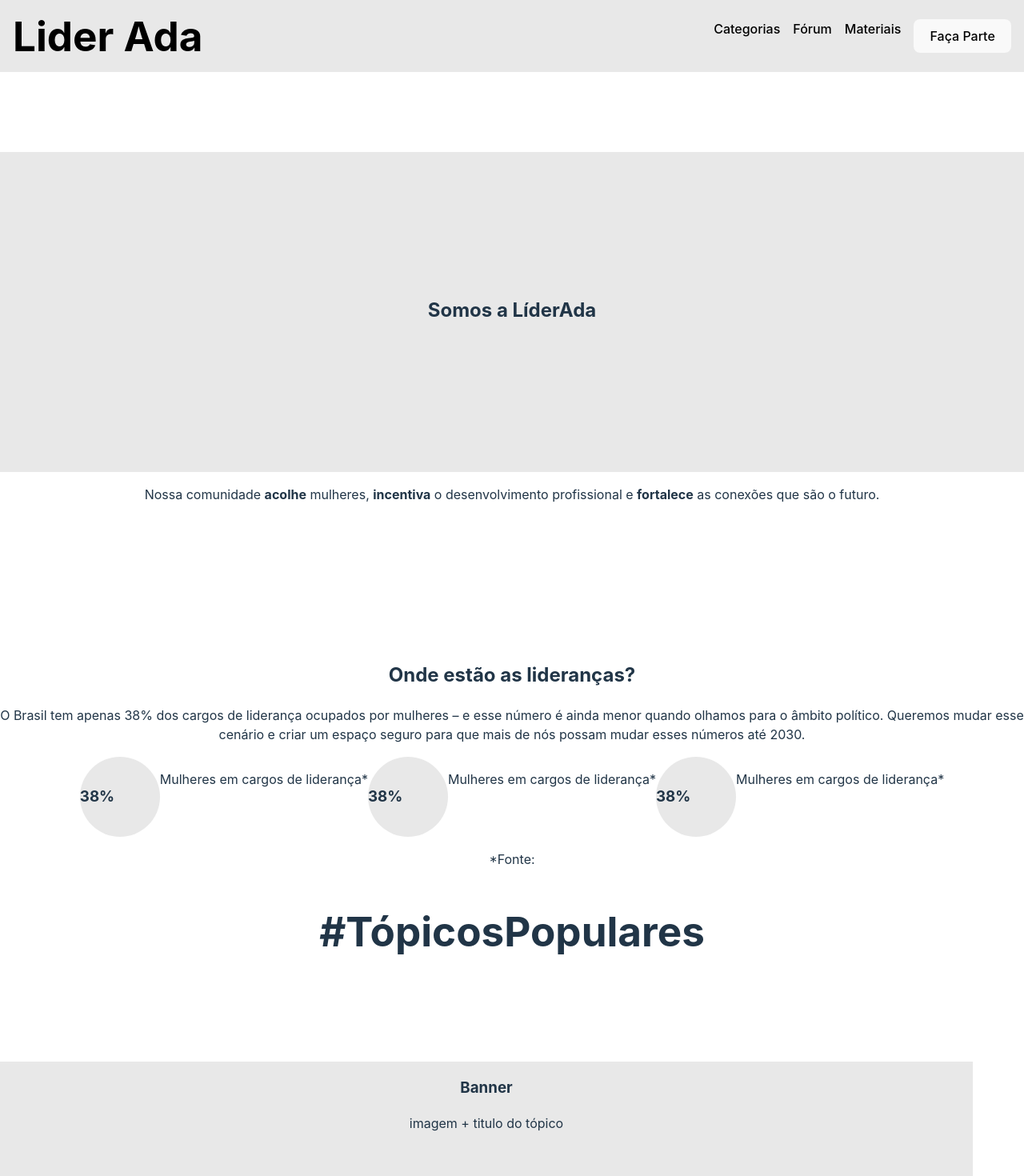
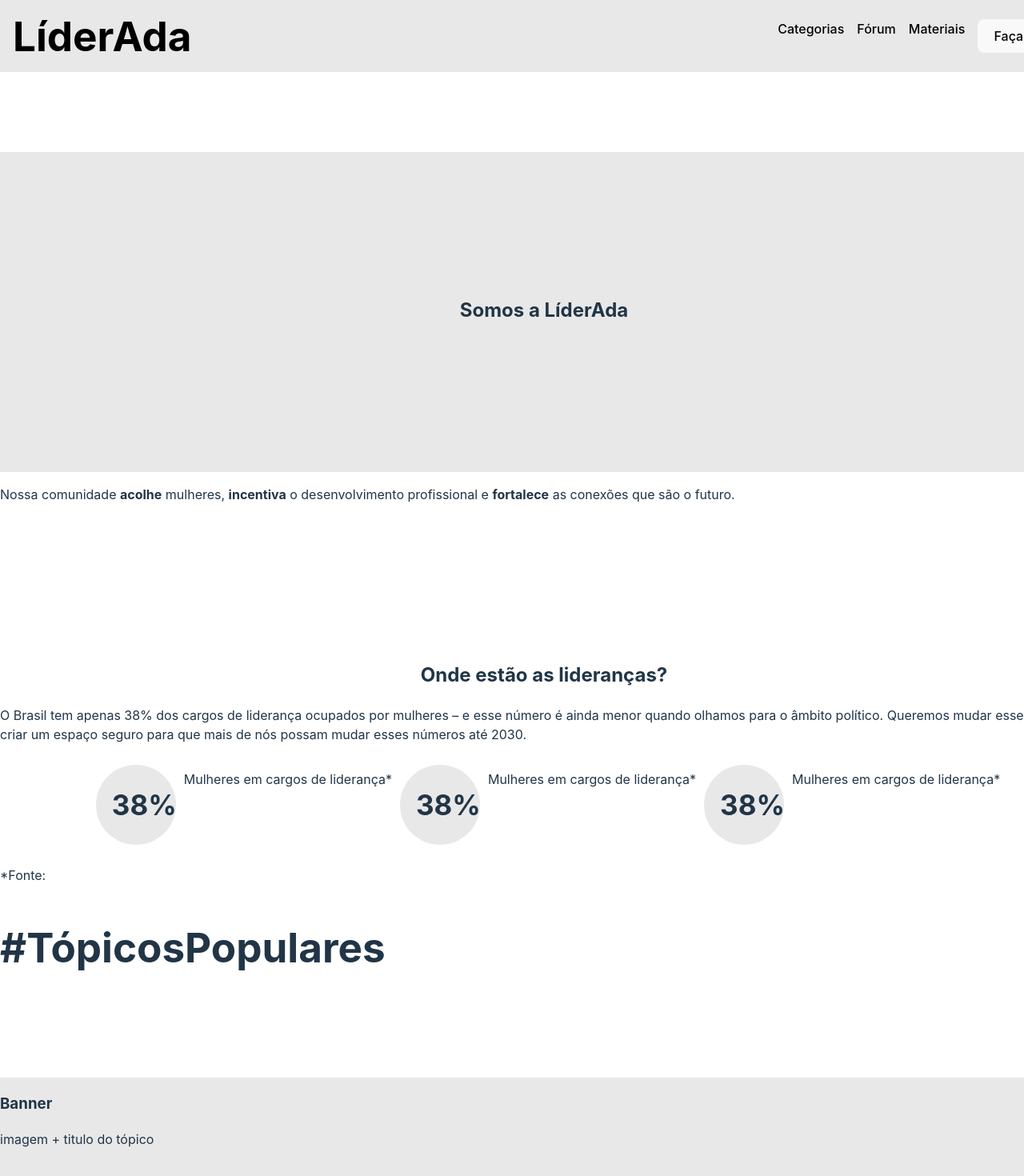
Before and after one commit to glaucecassiano/LiderAda, a React (Vite) app: page / in a window 1280 px wide. Shown: the top 1470 px of the page at 80% size. Built offline with nearby package versions, Linux system fonts and the light colour scheme.

Commit message:
liderada edits 1

```diff
--- a/src/App.css
+++ b/src/App.css
@@ -1,7 +1,7 @@
 #root {
   margin: 0 auto;
-  /* padding: 2rem; */
-  text-align: center;
+  /* padding: 2rem;
+  text-align: center; */
 }
 
 .logo {
--- a/src/components/footer.css
+++ b/src/components/footer.css
@@ -23,8 +23,6 @@ body {
   padding: 0;
   margin: 0;
   list-style: none;
-  display: flex;
-  gap: 1rem;
 }
 
 .copy {
--- a/src/components/navbar.css
+++ b/src/components/navbar.css
@@ -1,7 +1,5 @@
-
-
 .nav {
-background-color: #E8E8E8;
+  background-color: #e8e8e8;
   color: black;
   display: flex;
   justify-content: space-between;
@@ -19,7 +17,6 @@ display: flex;
   gap: 1rem;
 }
 
-
-.nav a{
+.nav a {
   color: inherit;
 }
--- a/src/components/navbar.jsx
+++ b/src/components/navbar.jsx
@@ -1,24 +1,19 @@
-import {Link} from "react-router-dom"
-import './navbar.css'
+import { Link } from "react-router-dom";
+import "./navbar.css";
 import { useNavigate } from "react-router-dom";
 
-
 export const Navbar = () => {
-
   const navigate = useNavigate();
 
   const CadastroPage = (event) => {
     event.preventDefault();
 
     return navigate("/cadastro");
-    }
+  };
 
-
-
-    return(
+  return (
     <nav className="nav">
-
-            <h1>Lider Ada</h1>
+      <h1>LíderAda</h1>
 
       <ul>
         <li>
@@ -35,5 +30,5 @@ export const Navbar = () => {
         </div>
       </ul>
     </nav>
-    )
-}
+  );
+};
--- a/src/pages/forum.css
+++ b/src/pages/forum.css
@@ -0,0 +1,14 @@
+body {
+  display: flex;
+  align-items: space-between;
+}
+
+.blocoum {
+  display: flex;
+}
+
+.entradaum {
+  display: flex;
+  align-items: column;
+  justify-content: center;
+}
--- a/src/pages/forum.jsx
+++ b/src/pages/forum.jsx
@@ -8,9 +8,10 @@ export const Forum = () => {
   return (
     <div>
       <div>
+        <div>
           <Navbar></Navbar>
         </div>
-      <div id="blocoum">
+        <div id="bloco um">
           <div id="entradaum">
             <h2>Remuneração</h2>
             <img id="marcador" src={Marcador} alt="marcador" />
@@ -60,10 +61,10 @@ export const Forum = () => {
               </div>
             </div>
           </div>
-        <h1>Junte-se a nós</h1>
-        <div></div>
+          <div id="footerum"></div>
+        </div>
+      </div>
       <Footer></Footer>
-      </div>
     </div>
   );
 };
--- a/src/pages/home.css
+++ b/src/pages/home.css
@@ -14,40 +14,46 @@
   width: 100%;
   height: 400px;
   shape-outside: inset(20px 5px 30px 10px);
-    background:  #E8E8E8;
+  background: #e8e8e8;
   margin-top: 100px;
-
 }
 
-h2{
+h2 {
   margin-top: 180px;
   text-align: center;
 }
 
-
-
 .dadosum {
-    background: #E8E8E8;
+  background: #e8e8e8;
   border-radius: 50%;
-    width: 100px;
-    height: 100px;
   display: flex;
   text-align: center;
+  padding-inline: 10px 10px;
+  margin: 10px;
+  padding: 20px;
+  height: 100px;
+  width: 100px;
+  font-weight: bold;
+  font-size: 45px;
 }
 
 .porcentagem {
   display: flex;
   align-items: center;
+  position: relative;
+  margin-top: 50%;
+  text-align: center;
+  text-size-adjust: 20%;
+  font-size: 35px;
 }
 
 h3 .porcentagem {
-    text-align:
+  text-align: ;
 }
 
 .quatro {
   display: flex;
   justify-content: center;
-
 }
 
 #banner {
@@ -55,7 +61,6 @@ h3 .porcentagem {
   width: 95%;
   height: 400px;
   shape-outside: inset(20px 5px 30px 10px);
-    background:  #E8E8E8;
+  background: #e8e8e8;
   margin-top: 100px;
-
 }
```
Lines whose indentation alone changed are shown as unchanged.
